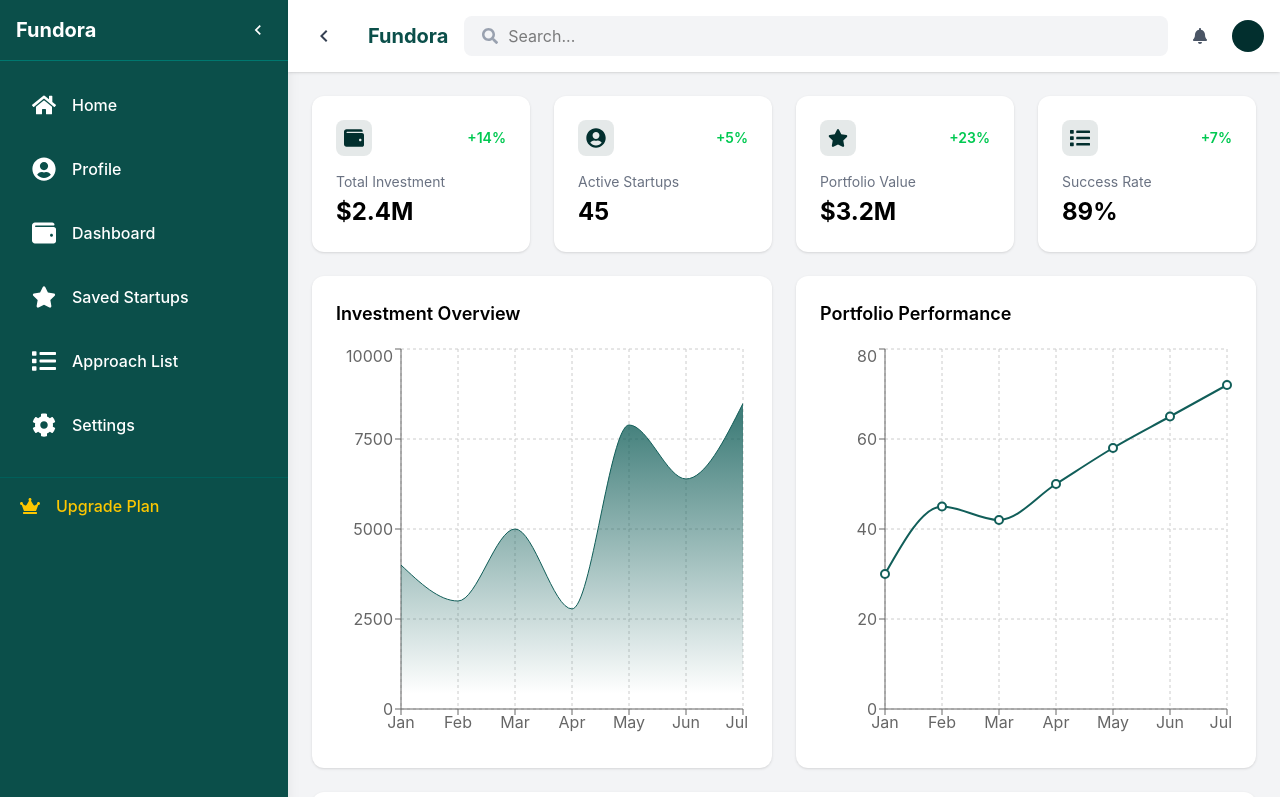
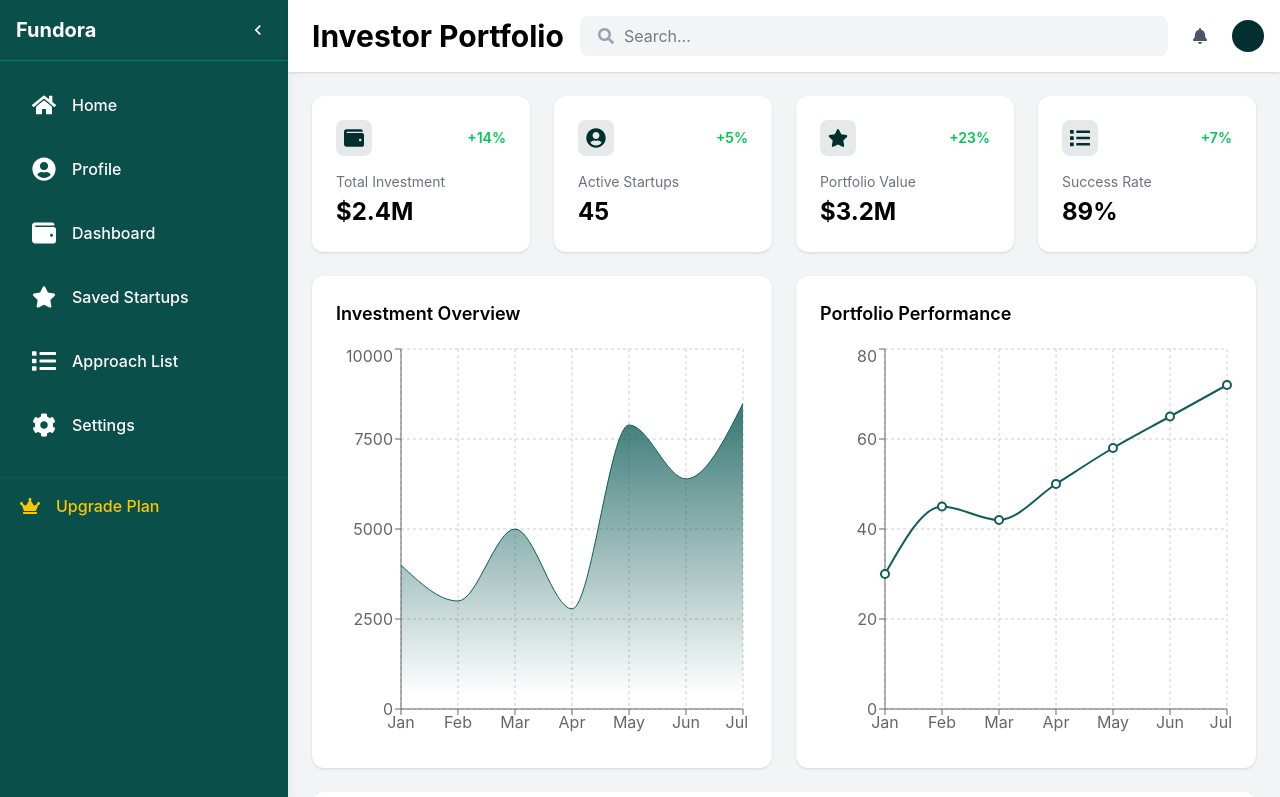
Before and after one commit to VestFundora/fundora, a React (Vite) app in the folder Frontend/: page /portfolio in a window 1280 px wide. Shown: the top 797 px of the page. Built offline with nearby package versions, Linux system fonts and the light colour scheme.

Commit message:
Refactor:Changes in text of Portfolio Page

```diff
--- a/Frontend/src/pages/Portfolio.jsx
+++ b/Frontend/src/pages/Portfolio.jsx
@@ -99,16 +99,7 @@ function Portfolio() {
                 {/* Header */}
                 <header className="bg-white shadow-sm z-10">
                     <div className="flex items-center gap-4 p-4">
-                        <button
-                            onClick={() => setIsSidebarOpen(!isSidebarOpen)}
-                            className="p-2 hover:bg-gray-100 rounded-lg cursor-pointer"
-                        >
-                            {isSidebarOpen
-                                ? <MdChevronLeft size={24} className="text-gray-700" />
-                                : <MdDashboard size={24} className="text-gray-700" />
-                            }
-                        </button>
-                        <h2 className="ml-2 font-bold text-xl text-teal-900">Fundora</h2>
+                        <h1 className="ml-2 font-bold text-3xl text-black">Investor Portfolio</h1>
                         <div className="flex-1">
                             <div className="flex items-center bg-gray-100 rounded-lg px-4 py-2 w-full">
                                 <FaSearch className="text-gray-400 min-w-[20px]" />
```
